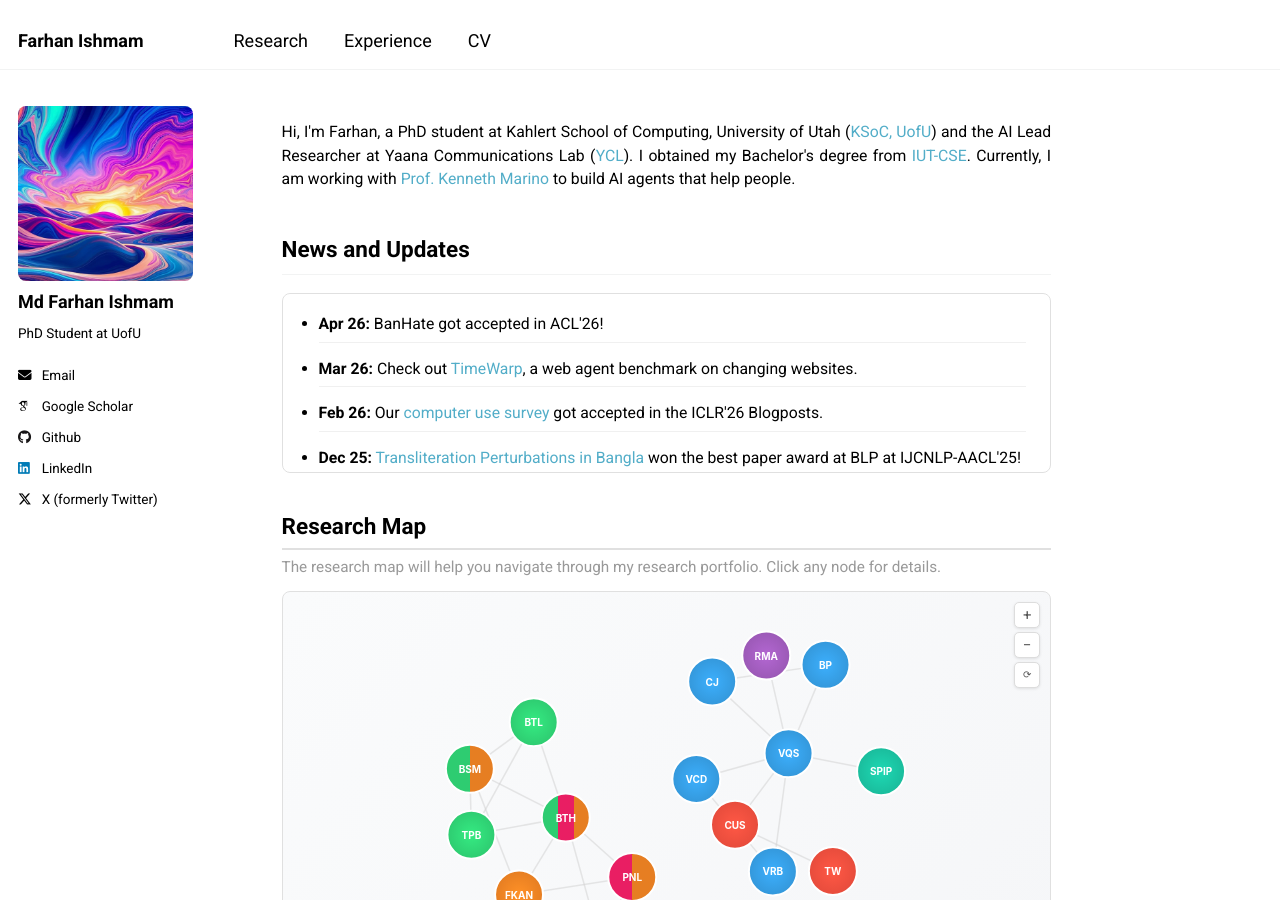
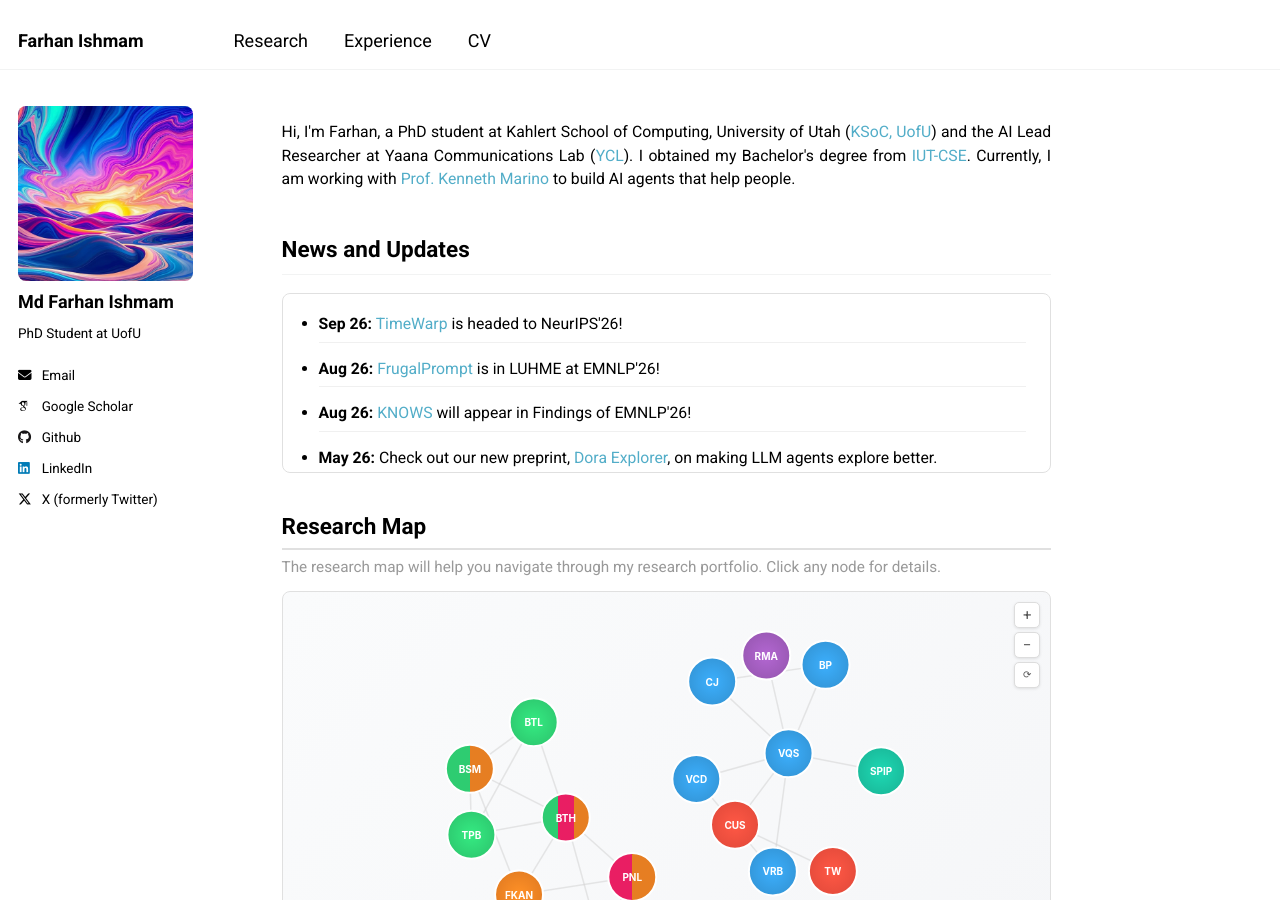
Before and after one commit to farhanishmam/farhanishmam.github.io, a Jekyll site: the page built from _pages/about.md, in a window 1280 px wide and 900 px high. Built offline with Jekyll 4.4.1, drawn with Linux system fonts in a browser that asks for light colours; some web fonts are replaced.

Commit message:
Update news: reword acceptances, add new items
Replace "got accepted" phrasing with varied wording, add TimeWarp
(NeurIPS'26), FrugalPrompt (LUHME at EMNLP'26), KNOWS (Findings of
EMNLP'26) and Dora Explorer, and link the BLP best paper entry.

Co-Authored-By: Claude Opus 5.5 <noreply@anthropic.com>

```diff
--- a/_pages/about.md
+++ b/_pages/about.md
@@ -250,23 +250,27 @@ redirect_from:
 Hi, I'm Farhan, a PhD student at Kahlert School of Computing, University of Utah (<a href="https://www.cs.utah.edu/">KSoC, UofU</a>) and the AI Lead Researcher at Yaana Communications Lab (<a href="https://www.yaanatech.com/">YCL</a>). I obtained my Bachelor's degree from <a href = "https://cse.iutoic-dhaka.edu">IUT-CSE</a>. Currently, I am working with <a href = "http://kennethmarino.com/">Prof. Kenneth Marino</a> to build AI agents that help people.
 <h2>News and Updates</h2>
 <ul class="news-container">
-  <li class="news-item"><strong>Apr 26:</strong> BanHate got accepted in ACL'26!</li>
+  <li class="news-item"><strong>Sep 26:</strong> <a href="https://timewarp-web.github.io/">TimeWarp</a> is headed to NeurIPS'26!</li>
+  <li class="news-item"><strong>Aug 26:</strong> <a href="https://frugalprompt.github.io/">FrugalPrompt</a> is in LUHME at EMNLP'26!</li>
+  <li class="news-item"><strong>Aug 26:</strong> <a href="https://alexgill321.github.io/KNOWS-benchmark/">KNOWS</a> will appear in Findings of EMNLP'26!</li>
+  <li class="news-item"><strong>May 26:</strong> Check out our new preprint, <a href="https://dora-explore.github.io/">Dora Explorer</a>, on making LLM agents explore better.</li>
+  <li class="news-item"><strong>Apr 26:</strong> BanHate is in ACL'26!</li>
   <li class="news-item"><strong>Mar 26:</strong> Check out <a href="https://timewarp-web.github.io/">TimeWarp</a>, a web agent benchmark on changing websites.</li>
-  <li class="news-item"><strong>Feb 26:</strong> Our <a href="https://iclr-blogposts.github.io/2026/blog/2026/web-agent/">computer use survey</a> got accepted in the ICLR'26 Blogposts.</li>
-  <li class="news-item"><strong>Dec 25:</strong> <a href="https://aclanthology.org/2025.banglalp-1.27/"> Transliteration Perturbations in Bangla </a> won the best paper award at BLP at IJCNLP-AACL'25! </li>
-  <li class="news-item"><strong>Nov 25:</strong> 3 of my works got accepted at WACV'26!</li>
+  <li class="news-item"><strong>Feb 26:</strong> Our <a href="https://iclr-blogposts.github.io/2026/blog/2026/web-agent/">visual survey of computer use agents</a> is now live on the ICLR'26 Blogposts.</li>
+  <li class="news-item"><strong>Dec 25:</strong> <a href="https://aclanthology.org/2025.banglalp-1.27/">Robustness to Transliteration</a> won the best paper award at <a href="https://blp-workshop.github.io/">BLP</a> at IJCNLP-AACL'25!</li>
+  <li class="news-item"><strong>Nov 25:</strong> Three papers at WACV'26, on few-shot VLM adapters, corruption robustness, and cultural VQA!</li>
   <li class="news-item"><strong>Oct 25:</strong> <a href="https://frugalprompt.github.io/">FrugalPrompt</a> is out! </li>
   <li class="news-item"><strong>Aug 25:</strong> Started my PhD at the University of Utah!</li>
-  <li class="news-item"><strong>June 25:</strong> <a href="https://arxiv.org/abs/2410.14991">ChitroJera</a>, got accepted at ECML-PKDD'25!</li>
+  <li class="news-item"><strong>June 25:</strong> <a href="https://arxiv.org/abs/2410.14991">ChitroJera</a>, a regionally relevant VQA dataset for Bangla, is headed to ECML-PKDD'25!</li>
   <li class="news-item"><strong>Mar 25:</strong> Attended WACV'25.</li>
-  <li class="news-item"><strong>Jan 25:</strong> <a href="https://arxiv.org/abs/2410.13281">BanTH</a>, got accepted at Findings of NAACL'25!</li>
-  <li class="news-item"><strong>Oct 24:</strong> <a href="https://arxiv.org/abs/2407.03386">Visual Robustness Benchmark for VQA</a> is accepted at WACV'25. I'm grateful to my wonderful teammates and advisors at IUT-CSE.</li>
-  <li class="news-item"><strong>Oct 24:</strong> <a href="https://github.com/farhanishmam/BanglaTLit">FourierKAN outperforms MLP on Text Classification Head Fine-tuning</a> got accepted at <a href="https://sites.google.com/view/neurips2024-ftw">FITML</a> at NeurIPS'24. Shoutout to my teammate <a href="https://www.imranabdullah.com/about">Abdullah Al Imran</a>.</li>
-  <li class="news-item"><strong>Sep 24:</strong> Our work on Bangla back-transliteration, <a href="https://github.com/farhanishmam/BanglaTLit">BanglaTLit</a> got accepted at Findings of EMNLP, 2024. Great work from team Penta!</li>
+  <li class="news-item"><strong>Jan 25:</strong> <a href="https://arxiv.org/abs/2410.13281">BanTH</a> to appear in Findings of NAACL'25!</li>
+  <li class="news-item"><strong>Oct 24:</strong> <a href="https://arxiv.org/abs/2407.03386">Visual Robustness Benchmark for VQA</a> will appear at WACV'25. I'm grateful to my wonderful teammates and advisors at IUT-CSE.</li>
+  <li class="news-item"><strong>Oct 24:</strong> <a href="https://github.com/farhanishmam/BanglaTLit">FourierKAN outperforms MLP on Text Classification Head Fine-tuning</a> will be presented at <a href="https://sites.google.com/view/neurips2024-ftw">FITML</a> at NeurIPS'24. Shoutout to my teammate <a href="https://www.imranabdullah.com/about">Abdullah Al Imran</a>.</li>
+  <li class="news-item"><strong>Sep 24:</strong> Our work on Bangla back-transliteration, <a href="https://github.com/farhanishmam/BanglaTLit">BanglaTLit</a>, is in Findings of EMNLP'24. Great work from team Penta!</li>
   <li class="news-item"><strong>Jul 24:</strong> New preprint on my undergrad thesis, <a href="https://arxiv.org/abs/2407.03386">Visual Robustness Benchmark for VQA</a>, is available on arXiv.</li>
   <li class="news-item"><strong>May 24:</strong> Finalists at Robi Datathon 3.0, Bangladesh's largest data analysis event with 3,500+ participants. Another competition with team Penta!</li>
   <li class="news-item"><strong>May 24:</strong> Participated in the <a href="http://nlp.uned.es/exist2024/">EXIST-2024</a> shared task with my amazing team from <a href="https://www.pentabd.com/">Penta Global</a>.</li>
-  <li class="news-item"><strong>Jan 24:</strong> Our <a href="https://www.sciencedirect.com/science/article/abs/pii/S1566253524000484">VQA Survey</a> got accepted at Information Fusion.</li>
+  <li class="news-item"><strong>Jan 24:</strong> Our <a href="https://www.sciencedirect.com/science/article/abs/pii/S1566253524000484">VQA Survey</a> is out in Information Fusion.</li>
 </ul>
 
 <div id="research-map-section">
```
